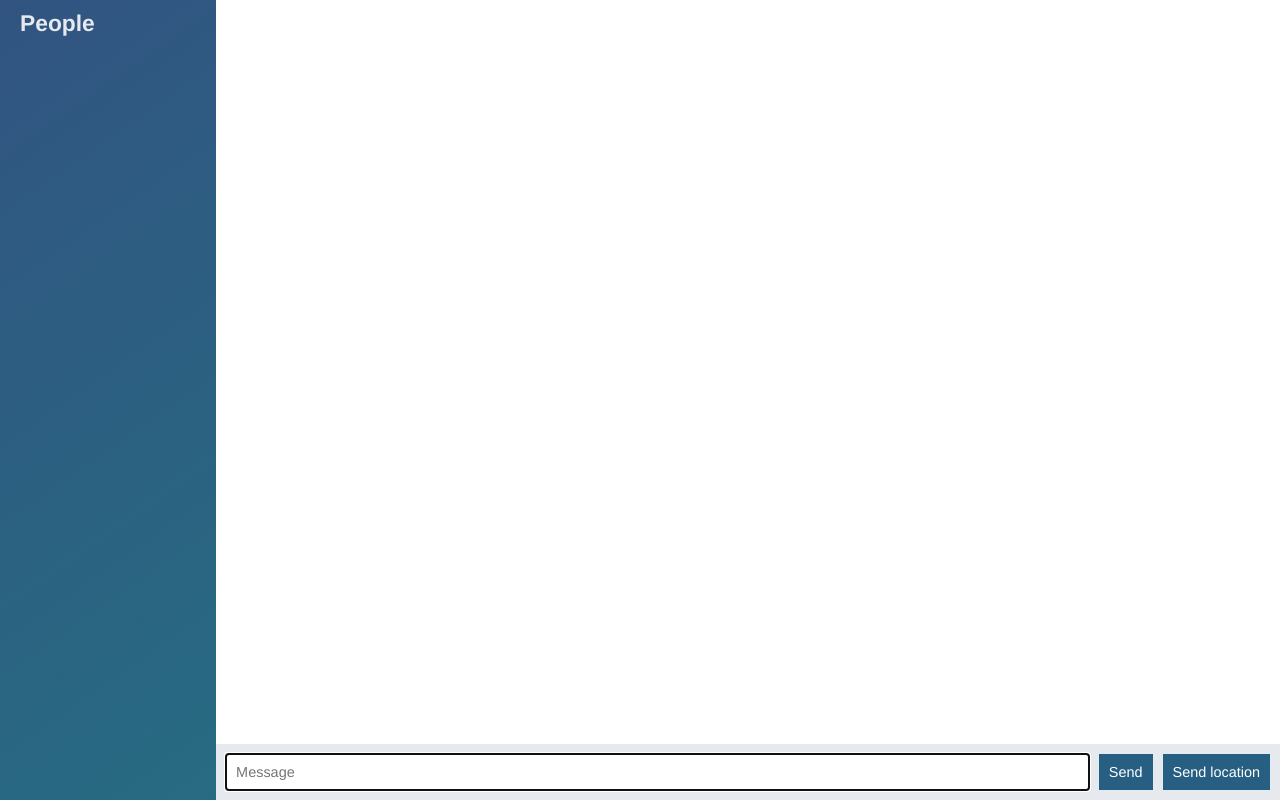
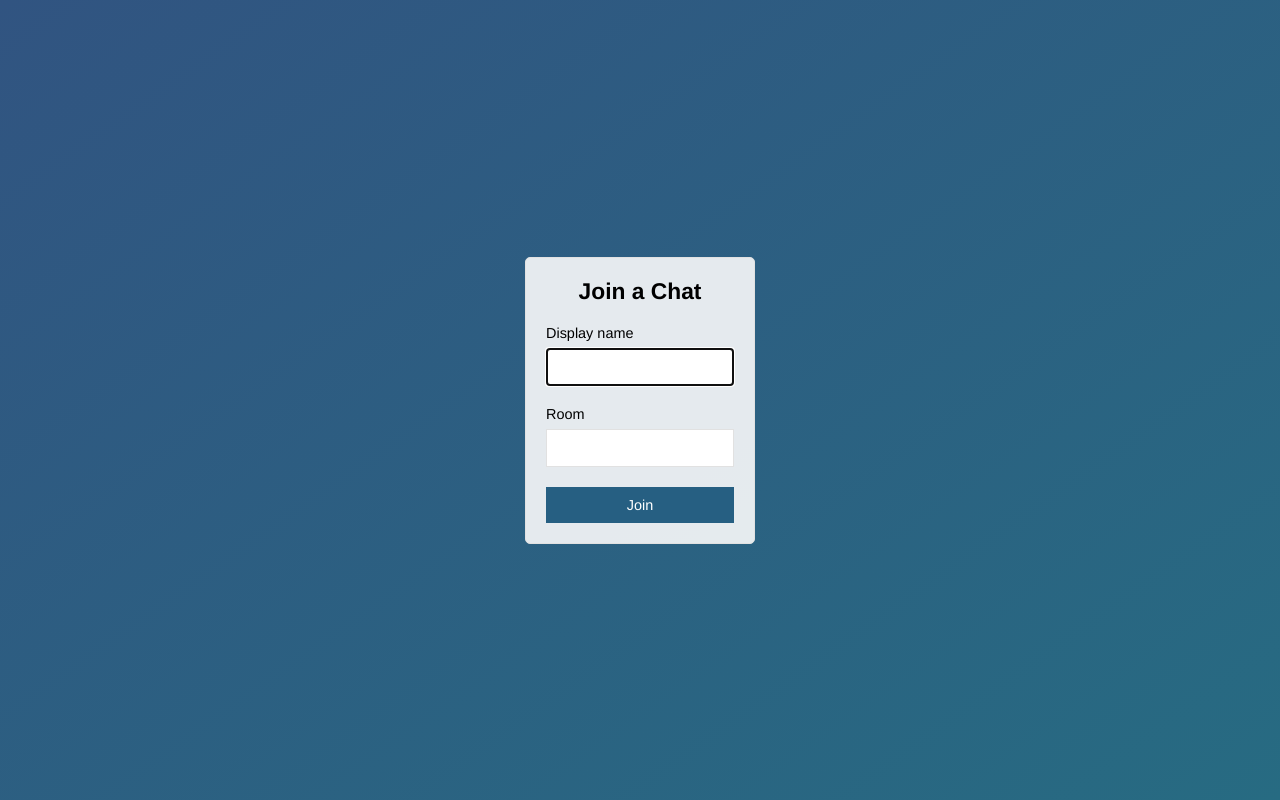
Before and after one commit to erickstm87/socket-chat, a website: page public/index.html in a window 1280 px wide. Drawn offline with nearby package versions, Linux system fonts and the light colour scheme; no server answers.

Commit message:
cleaned up and added a login page

```diff
--- a/public/index.html
+++ b/public/index.html
@@ -1,60 +1,29 @@
 <!DOCTYPE html>
-
 <html>
   <head>
     <meta charset="utf-8">
+    <title>Join | Chatapp</title>
     <link rel='stylesheet' href='/css/styles.css'></link>
+    <meta name='viewport' content='width-device=-width, initial-scale=1, user-scalable=no'>
   </head>
-  <body class='chat'>
-
-    <div class='chat__sidebar'>
-      <h3>People</h3>
-      <div id='users'></div>
+  <body class='centered-form'>
+    <div class='centered-form__form'>
+      <form action='/chat.html'>
+        <div class='form-field'>
+          <h3>Join a Chat</h3>
+        </div>
+        <div class='form-field'>
+          <label>Display name</label>
+          <input type='text' name='name' autofocus/>
+        </div>
+        <div class='form-field'>
+          <label>Room</label>
+          <input type='text' name='room'/>
+        </div>
+        <div class='form-field'>
+          <button>Join</button>
+        </div>
+      </form>
     </div>
-
-    <div class='chat__main'>
-      <ol id='messages' class='chat__messages'></ol>
-
-      <div class='chat__footer'>
-        <form id='message-form'>
-          <input name='message' type='text' placeholder="Message" autofocus autocomplete="off"/>
-          <button>Send</button>
-        </form>
-        <button id='send-location'>Send location</button>
-      </div>
-
-    </div>
-
-    <script id='message-template' type='text/template'>
-      <li class='message'>
-          <div class='message__title'>
-            <h4>{{from}}</h4>
-            <span>{{createdAt}}</span>
-          </div>
-          <div class='message__body'>
-            <p>{{text}}</p>
-          </div>
-      </li>
-    </script>
-
-    <script id='location-message-template' type='text/template'>
-      <li class='message'>
-          <div class='message__title'>
-            <h4>{{from}}</h4>
-            <span>{{createdAt}}</span>
-          </div>
-          <div class='message__body'>
-            <p>
-              <a href="{{url}}" target='_blank'>My current location</a>
-            </p>
-          </div>
-      </li>
-    </script>
-
-    <script src="/socket.io/socket.io.js"></script>
-    <script src="https://code.jquery.com/jquery-3.1.1.min.js" integrity="sha256-hVVnYaiADRTO2PzUGmuLJr8BLUSjGIZsDYGmIJLv2b8=" crossorigin="anonymous"></script>
-    <script src='/js/libs/moment.js'></script>
-    <script src='/js/libs/mustache.js'></script>
-    <script src='/js/index.js'></script>
   </body>
 </html>
```
Also changed, not shown: public/chat.html (added, +62 -0 lines), public/js/chat.js (renamed from public/js/index.js).
